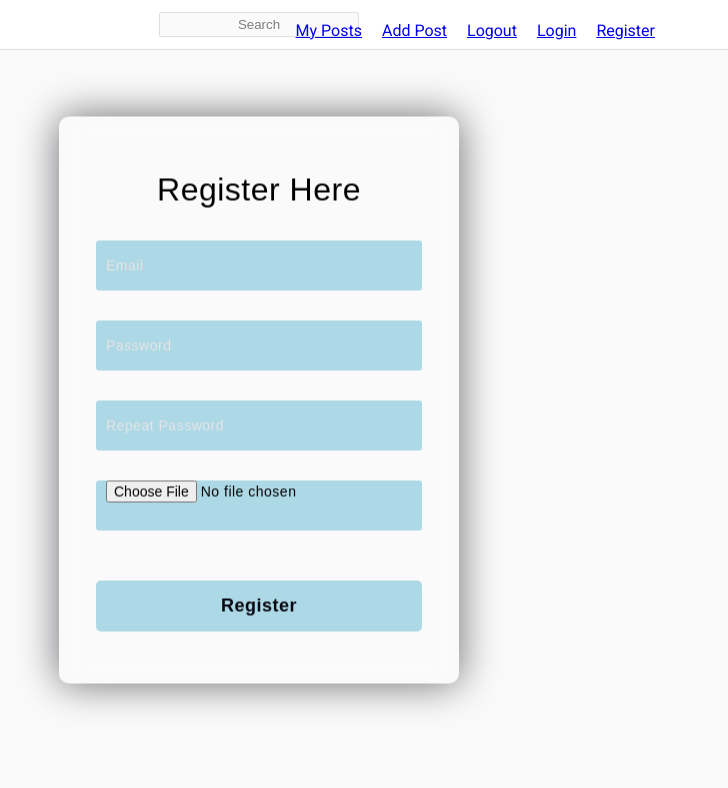
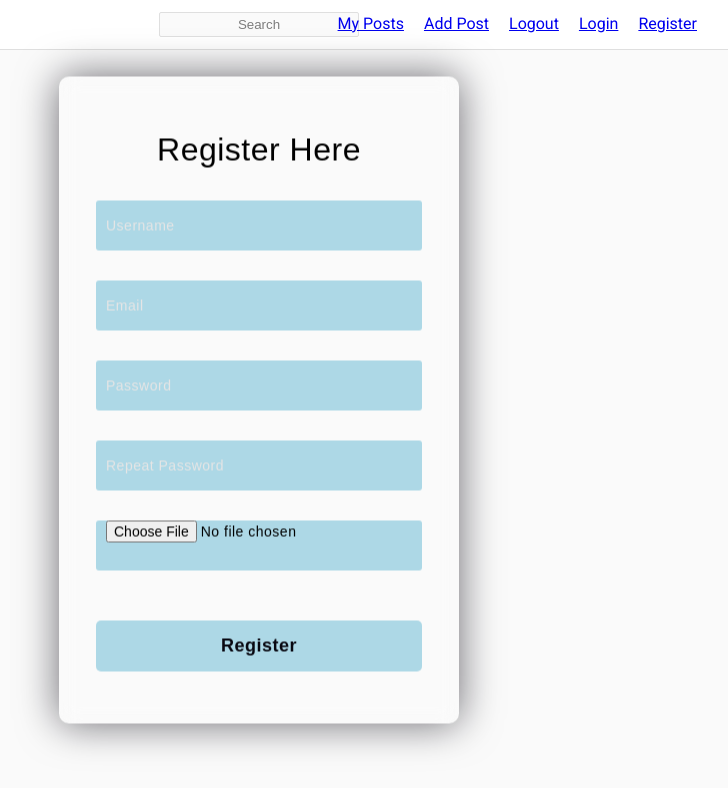
Before and after one commit to BorislavBenderov/social-media-app, a React (Create React App) app: page /register in a window 1280 px wide. Shown: the top 788 px of the page, without its empty margins (381-1109 px from the left). Built offline with nearby package versions, Linux system fonts and the light colour scheme; no server answers.

Commit message:
Add possibility users to register

```diff
--- a/public/nav.css
+++ b/public/nav.css
@@ -1,22 +1,22 @@
 @import url('https://fonts.googleapis.com/css2?family=Roboto:wght@300;400;500;700;900&display=swap');
 
-*{
+* {
     margin: 0;
     padding: 0;
     box-sizing: border-box;
 }
 
-*:focus{
+*:focus {
     outline: none;
 }
 
-body{
+body {
     width: 100%;
     background: #fafafa;
     font-family: 'roboto', sans-serif;
 }
 
-.navbar{
+.navbar {
     position: fixed;
     top: 0;
     left: 0;
@@ -29,7 +29,7 @@ body{
     padding: 5px 0;
 }
 
-.nav-wrapper{
+.nav-wrapper {
     width: 70%;
     max-width: 1000px;
     height: 100%;
@@ -38,12 +38,16 @@ body{
     align-items: center;
 }
 
-.brand-img{
+.nav-wrapper>img {
+    border-radius: 50%;
+}
+
+.brand-img {
     height: 100%;
     margin-top: 5px;
 }
 
-.search-box{
+.search-box {
     position: absolute;
     left: 50%;
     transform: translateX(-50%);
@@ -57,23 +61,23 @@ body{
     text-transform: capitalize;
 }
 
-.search-box::placeholder{
+.search-box::placeholder {
     color: rgba(0, 0, 0, 0.5);
 }
 
-.nav-items{
+.nav-items {
     height: 22px;
     position: relative;
 }
 
-.icon{
+.icon {
     height: 100%;
     cursor: pointer;
     margin: 0 10px;
     display: inline-block;
 }
 
-.user-profile{
+.user-profile {
     width: 22px;
     border-radius: 50%;
     background-size: cover;
--- a/src/App.js
+++ b/src/App.js
@@ -5,9 +5,11 @@ import { Posts } from './components/post/Posts';
 import { Login } from './components/auth/Login';
 import { Register } from './components/auth/Register';
 import { CreatePost } from './components/create-edit/CreatePost';
+import { AuthContextProvider } from './contexts/AuthContext';
 
 function App() {
   return (
+    <AuthContextProvider>
       <div className="App">
         <Nav />
         <Routes>
@@ -17,6 +19,7 @@ function App() {
           <Route path='/create' element={<CreatePost />} />
         </Routes>
       </div>
+    </AuthContextProvider>
   );
 }
 
--- a/src/components/auth/Register.js
+++ b/src/components/auth/Register.js
@@ -1,7 +1,65 @@
+import { updateProfile } from "firebase/auth";
+import { database, storage } from "../../firebaseConfig";
+import { setDoc, doc } from "firebase/firestore";
+import { setPersistence, browserSessionPersistence, createUserWithEmailAndPassword } from 'firebase/auth';
+import { ref, uploadBytesResumable, getDownloadURL } from "firebase/storage";
+import { useContext } from 'react';
+import { useNavigate } from "react-router-dom";
+import { AuthContext } from '../../contexts/AuthContext';
+
 export const Register = () => {
+    const { auth } = useContext(AuthContext);
+    const navigate = useNavigate();
+    const onRegister = (e) => {
+        e.preventDefault();
+
+        const formData = new FormData(e.target);
+
+        const userName = formData.get('username');
+        const email = formData.get('email');
+        const password = formData.get('password');
+        const repeatPassword = formData.get('repeatPassword');
+        const userImageUrl = formData.get('userImageUrl');
+
+        if (userName === '' || email === '' || password === '' || repeatPassword === '' || userImageUrl === '') {
+            alert('Please fill all the fields');
+            return;
+        }
+
+        setPersistence(auth, browserSessionPersistence)
+            .then(async () => {
+                const res = await createUserWithEmailAndPassword(auth, email, password);
+                const storageRef = ref(storage, userName);
+                const uploadTask = uploadBytesResumable(storageRef, userImageUrl);
+                uploadTask.on(
+                    (err) => {
+                        alert(err.message);
+                    },
+                    () => {
+                        getDownloadURL(uploadTask.snapshot.ref).then(async (downloadUrl) => {
+                            await updateProfile(res.user, {
+                                displayName: userName,
+                                photoURL: downloadUrl
+                            });
+                            await setDoc(doc(database, 'users', res.user.uid), {
+                                displayName: userName,
+                                userImageUrl: downloadUrl,
+                                uid: res.user.uid
+                            })
+                        })
+                    })
+                    navigate('/');
+            })
+            .catch((err) => {
+                alert(err.message);
+            });
+    }
+
     return (
-        <form className='auth'>
+        <form className='auth' onSubmit={onRegister}>
             <h3>Register Here</h3>
+            <label htmlFor="username"></label>
+            <input type="text" placeholder="Username" id="username" name="username" />
             <label htmlFor="email"></label>
             <input type="text" placeholder="Email" id="email" name="email" />
             <label htmlFor="password"></label>
@@ -9,7 +67,7 @@ export const Register = () => {
             <label htmlFor="repeatPassword"></label>
             <input type="password" placeholder="Repeat Password" id="repeatPassword" name="repeatPassword" />
             <label htmlFor="userImageUrl"></label>
-            <input type="file" placeholder="Choose a file" id="userImageUrl" name="userImageUrl"/>
+            <input type="file" placeholder="Choose a file" id="userImageUrl" name="userImageUrl" />
             <button type="submit">Register</button>
         </form>
     );
--- a/src/components/nav/Nav.js
+++ b/src/components/nav/Nav.js
@@ -1,10 +1,13 @@
+import { useContext } from "react";
 import { Link } from "react-router-dom";
+import { AuthContext } from "../../contexts/AuthContext";
 
 export const Nav = () => {
+    const { loggedUser } = useContext(AuthContext);
     return (
         <nav className="navbar">
             <div className="nav-wrapper">
-                <img src="" className="brand-img" alt="" />
+                <img src={loggedUser?.photoURL} className="brand-img" alt="" />
                 <input type="text" className="search-box" placeholder="search" />
                 <div className="nav-items">
                     <Link to='/myposts' className="icon" alt="myposts">
@@ -22,7 +25,6 @@ export const Nav = () => {
                     <Link to='/register' className="icon" alt="myposts">
                         <span>Register</span>
                     </Link>
-                    <div className="icon user-profile" />
                 </div>
             </div>
         </nav>
--- a/src/components/post/Posts.js
+++ b/src/components/post/Posts.js
@@ -1,8 +1,12 @@
+import { useContext } from 'react';
+import { AuthContext } from '../../contexts/AuthContext';
 import PH from '../post/cover.png';
 
 export const Posts = () => {
+    const { loggedUser } = useContext(AuthContext);
+    console.log(loggedUser);
     return (
-        <section class="main">
+        <section className="main">
             <div className="wrapper">
                 <div className="left-col">
                     <div className="post">
--- a/src/contexts/AuthContext.js
+++ b/src/contexts/AuthContext.js
@@ -11,18 +11,16 @@ export const AuthContextProvider = ({ children }) => {
         const unsub = onAuthStateChanged(auth, (user) => {
             if (user) {
                 setLoggedUser(user);
-            } else {
-                setLoggedUser(null);
             }
         })
         return () => {
             unsub();
         }
     }, []);
+
+    return (
+        <AuthContext.Provider value={{ loggedUser, auth }}>
+            {children}
+        </AuthContext.Provider>
+    );
 }
-
-return (
-    <AuthContext.Provider value={{ loggedUser, auth }}>
-        {children}
-    </AuthContext.Provider>
-);
--- a/src/firebaseConfig.js
+++ b/src/firebaseConfig.js
@@ -14,5 +14,5 @@ const firebaseConfig = {
 
 export const app = initializeApp(firebaseConfig);
 export const database = getFirestore(app);
-export const auth = getAuth();
-export const storage = getStorage();
+export const auth = getAuth(app);
+export const storage = getStorage(app);
```
Lines whose indentation alone changed are shown as unchanged.
